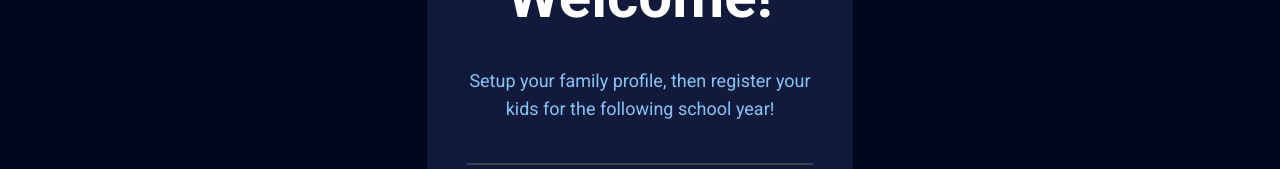
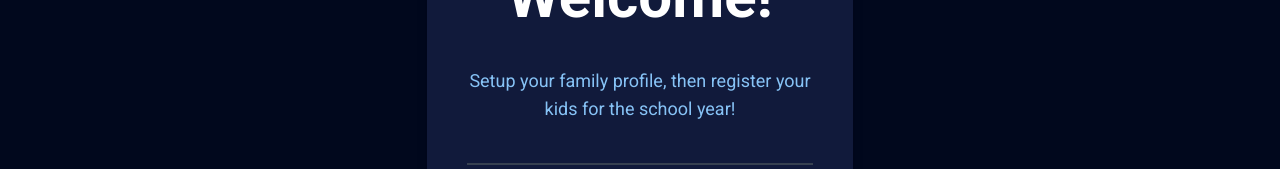
Before and after one commit to vianneyp72/glvn-website-1, a Next.js app: page / in a window 1280 px wide. Shown: the part 193-362 px from the top of the page. Built offline with nearby package versions, Linux system fonts and the light colour scheme.

Commit message:
update welcome

```diff
--- a/components/FamProfile.js
+++ b/components/FamProfile.js
@@ -375,7 +375,7 @@ const FamProfile = () => {
                 </div>
               </div>
               <div className="border mt-10 border-gray-700"></div>
-              <div className="my-4 flex mt-5">
+              <div className="my-4 flex mt-5 justify-end">
                 <button
                   className="bg-sky-800 text-white py-2 px-4 rounded-md hover:bg-sky-900 font-bold text-lg shadow-lg ml-3"
                   type="submit"
--- a/components/RegWelcome.js
+++ b/components/RegWelcome.js
@@ -6,8 +6,8 @@ export default function RegWelcome() {
         <div className="bg-secondary shadow-lg p-10 rounded-lg w-2/3 sm:w-1/2 lg:w-1/3 text-center">
           <h3 className="font-bold text-4xl sm:text-6xl pb-10">Welcome!</h3>
           <p1 className="text-primarytext text-xs sm:text-lg">
-            Setup your family profile, then register your kids for the following
-            school year!
+            Setup your family profile, then register your kids for the school
+            year!
           </p1>
           <br />
           <div className="border border-gray-700 mt-10 mb-10"></div>
```
